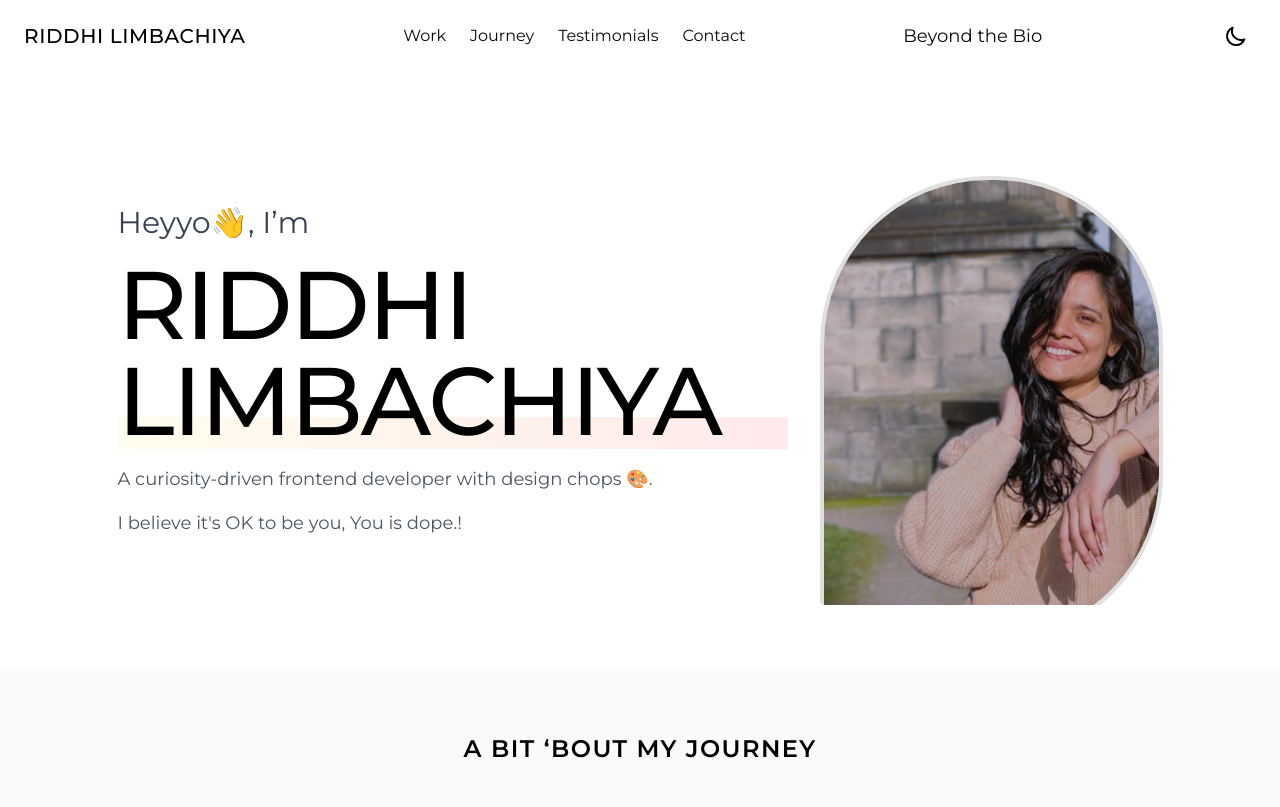
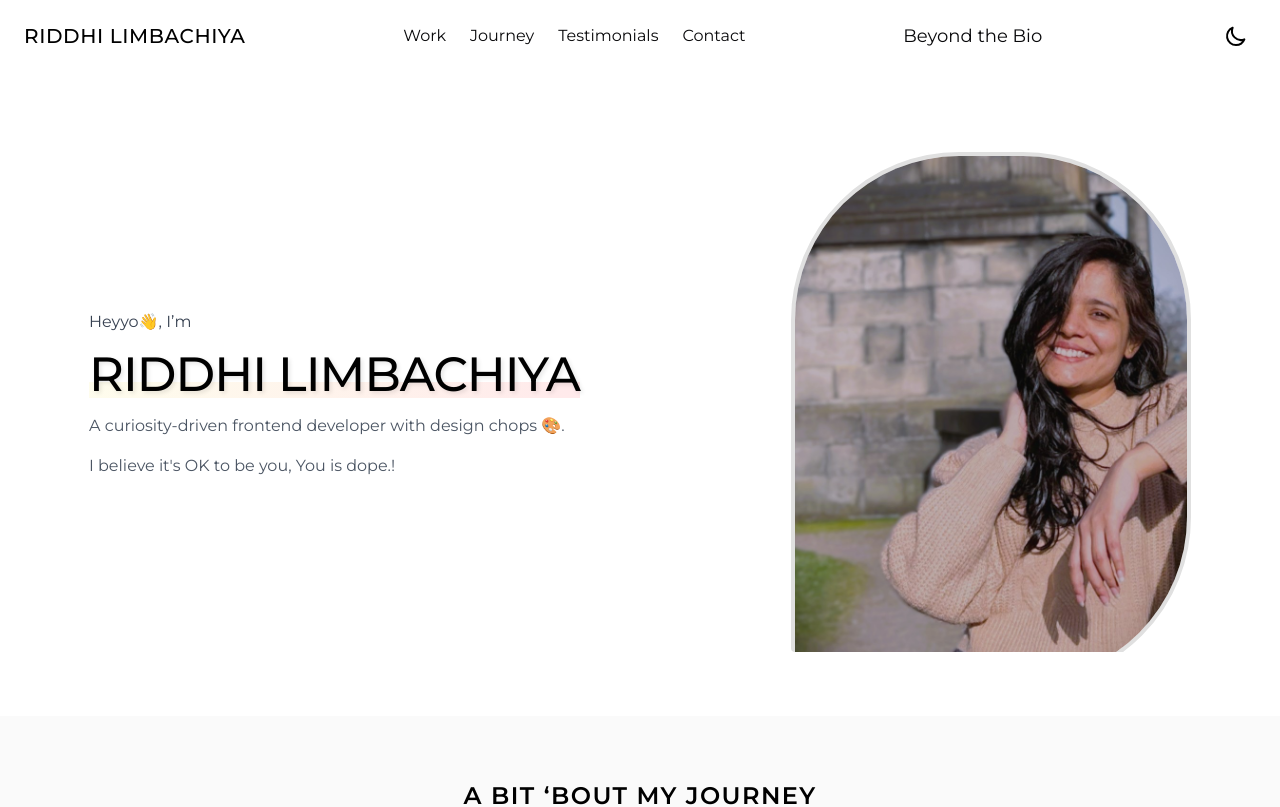
Before and after one commit to Krishnapriya-prasannan/portfolio, a React (Create React App) app: page / in a window 1280 px wide. Shown: the top 807 px of the page. Built offline with nearby package versions, Linux system fonts and the light colour scheme.

Commit message:
hero font fixed

```diff
--- a/src/Components/Hero.js
+++ b/src/Components/Hero.js
@@ -12,59 +12,66 @@ const Hero = () => {
     >
       {/* Image Section */}
       <div
-        className={`overflow-hidden mt-10 mb-8 md:mb-0 md:order-last md:ml-0 flex-shrink-0 border-4 ${
+        className={`overflow-hidden mt-4 mb-4 md:mb-0 md:order-last md:ml-0 flex-shrink-0 border-4 ${
           darkMode ? "border-[#333333]" : "border-[#E0E0E0]"
         } md:border-0 rounded-[40px_40px_40px_4px]`} // Border color for dark mode
         style={{
-          width: "343px", // Default size for mobile
-          height: "429px", // Default size for mobile
+          width: "400px", // Increased size for larger image
+          height: "500px", // Increased size for larger image
         }}
       >
         <img
           src="/images/profile.png" // Ensure the correct path for your profile image
           alt="Riddhi Limbachiya"
-          className={`object-cover w-full h-full md:w-[400px] md:h-[466.15px] md:rounded-[168px_168px_168px_4px] md:border-[4px] ${
+          className={`object-cover w-full h-full md:w-[450px] md:h-[533px] md:rounded-[168px_168px_168px_4px] md:border-[4px] ${
             darkMode ? "md:border-[#333333]" : "md:border-[#E0E0E0]"
           }`} // Dark mode image border
         />
       </div>
 
       {/* Text Content */}
-      <div className="md:w-[calc(100%-450px)] text-left md:pr-8 space-y-4">
-        <p className="text-lg md:text-3xl text-gray-700">Heyyo👋, I’m</p>
+      <div className="md:w-[calc(100%-450px)] text-left md:pr-8 space-y-4 mt-4 md:mt-0">
+        <p
+          className={`text-[16px] font-[400] leading-[24px] text-left ${
+            darkMode ? "text-[#E0E0E0]" : "text-gray-700"
+          }`}
+        >
+          Heyyo👋, I’m
+        </p>
         <h2
-          className={`text-5xl md:text-8xl font-medium leading-[50px] tracking-[-0.02em] ${
-            darkMode ? "text-[#E0E0E0]" : "text-black"
-          }`}
+          className={`text-[48px] font-[500] leading-[48px] tracking-[-0.02em] text-left ${darkMode ? "text-[#E0E0E0]" : "text-black"}`}
           style={{
             position: "relative", // To position the pseudo-element
             zIndex: "1", // Ensure text stays above the pseudo-element
             display: "inline-block", // Make sure the span only takes the width of the text
+            textShadow: darkMode ? "none" : "2px 2px 4px rgba(0, 0, 0, 0.1)", // Remove text shadow in dark mode
           }}
         >
           RIDDHI LIMBACHIYA
-          {/* Gradient effect under the text */}
+          {/* Gradient effect under the text, only shown when not in dark mode */}
+          {!darkMode && (
             <span
-            className="absolute bottom-0 left-0 h-8"
+              className="absolute bottom-0 left-0 h-4"
               style={{
-              background: "linear-gradient(90deg, #FEFCE8 0%, #FFE4E6 100%)",
+                background: "linear-gradient(100deg, #FEFCE8 0%, #FFE4E6 100%)",
                 content: "''",
                 zIndex: "-1", // Place the gradient below the text
                 width: "100%", // Ensure it spans the entire width of the text
                 opacity: 0.8, // Optional: Adds a soft transition for the gradient
               }}
             ></span>
+          )}
         </h2>
 
         <p
-          className={`text-base md:text-lg md:text-2xl mt-4 ${
+          className={`text-[16px] font-[400] leading-[24px] text-left mt-4 ${
             darkMode ? "text-[#E0E0E0]" : "text-gray-600"
           }`}
         >
           A curiosity-driven frontend developer with design chops 🎨.
         </p>
         <p
-          className={`text-base md:text-lg md:text-2xl ${
+          className={`text-[16px] font-[400] leading-[24px] text-left ${
             darkMode ? "text-[#E0E0E0]" : "text-gray-600"
           }`}
         >
```
Lines whose indentation alone changed are shown as unchanged.
